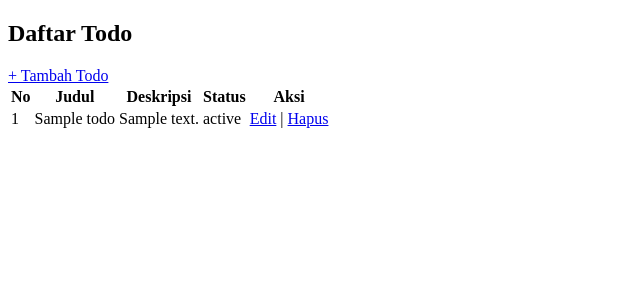
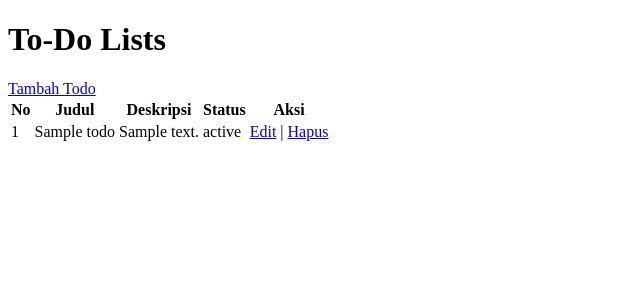
Before and after one commit to komangji/todo-list-backend, a PHP site: page / in a window 1280 px wide. Shown: the top 300 px of the page, without its empty margins (0-640 px from the left). Run offline with PHP 8.4, Linux system fonts and the light colour scheme; tables that the repository leaves empty or names only in its code hold one stand-in row (values such as "Sample post").

Commit message:
memperbaiki sedikit fungsi pada aplikasi

```diff
--- a/public/create.php
+++ b/public/create.php
@@ -21,7 +21,7 @@ if (isset($_POST['submit'])) {
 </head>
 <body>
 
-<h2>Tambah Data Todo</h2>
+<h1>Tambah Data To-do</h1>
 
 <form method="POST">
     <label>Judul</label>
--- a/public/edit.php
+++ b/public/edit.php
@@ -55,6 +55,6 @@ if (isset($_POST['submit'])) {
 
     <button type="submit" name="submit">Simpan Perubahan</button>
 </form>
-
+        <a href="index.php">Kembali</a>
 </body>
 </html>
--- a/public/index.php
+++ b/public/index.php
@@ -14,9 +14,9 @@ $todos = $controller->index();
 </head>
 <body>
 
-<h2>Daftar Todo</h2>
+<h1>To-Do Lists</h1>
 
-<a href="create.php">+ Tambah Todo</a>
+<a href="create.php">Tambah Todo</a>
 
 <table>
     <tr>
```
